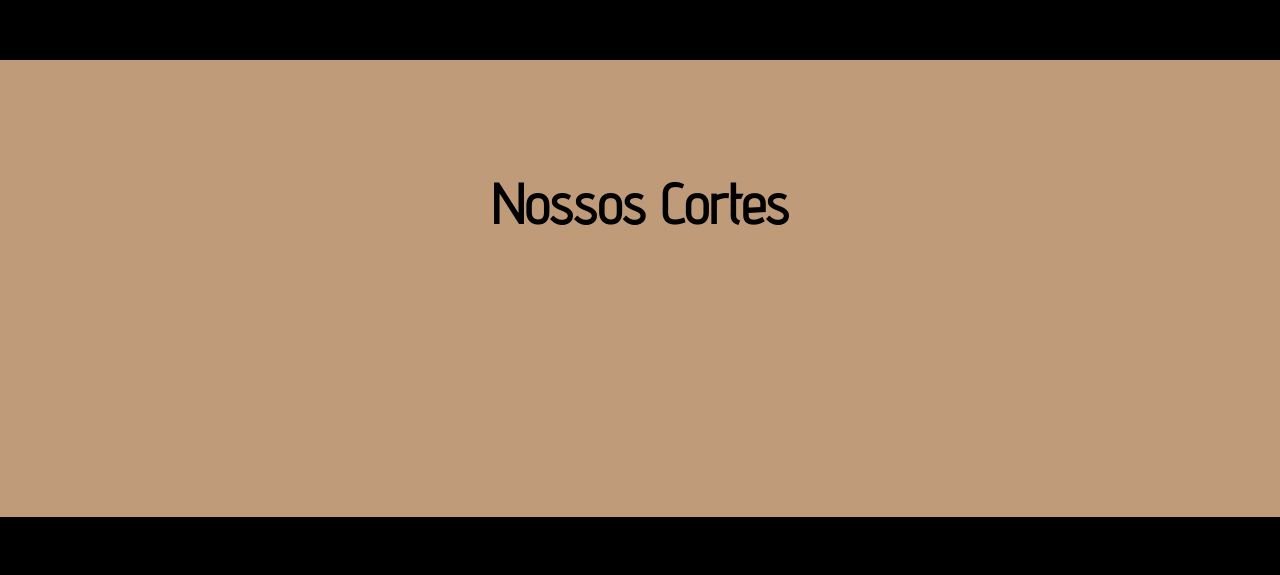
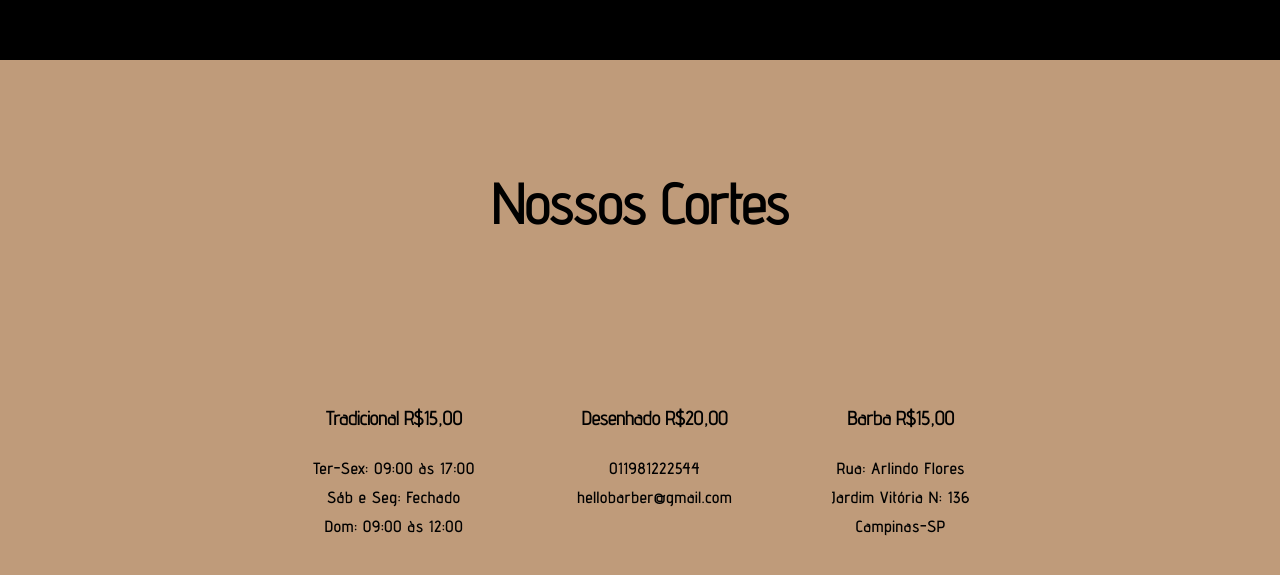
Before and after one commit to JonneBR/hello-barber, a React (Create React App) app: page / in a window 1280 px wide. Shown: the part 2503-3078 px from the top of the page. Before the commit the page ends 3020 px from the top, so only its background shows below. Built offline with nearby package versions, Linux system fonts and the light colour scheme.

Commit message:
font css styles

```diff
--- a/src/components/Services.css
+++ b/src/components/Services.css
@@ -9,3 +9,12 @@
   color: black;
   font-weight: 600;
 }
+
+.services-section .subject {
+  color: black;
+  font-weight: bolder;
+  font-size: 1.5vw;
+}
+.services-section .description {
+  color: black;
+}
--- a/src/components/Services.js
+++ b/src/components/Services.js
@@ -7,6 +7,25 @@ function Services() {
       <div className="services-section">
         <div className="container">
           <h1 className="title heading">Nossos Cortes</h1>
+          <div className="items container">
+            <div className="subject-container">
+              <h1 className="subject heading">Tradicional R$15,00</h1>
+              <h1 className="description heading">Ter-Sex: 09:00 às 17:00</h1>
+              <h1 className="description heading">Sáb e Seg: Fechado</h1>
+              <h1 className="description heading">Dom: 09:00 às 12:00</h1>
+            </div>
+            <div className="subject-container">
+              <h1 className="subject heading">Desenhado R$20,00</h1>
+              <h1 className="description heading">011981222544</h1>
+              <h1 className="description heading">hellobarber@gmail.com</h1>
+            </div>
+            <div className="subject-container">
+              <h1 className="subject heading">Barba R$15,00</h1>
+              <h1 className="description heading">Rua: Arlindo Flores</h1>
+              <h1 className="description heading">Jardim Vitória N: 136</h1>
+              <h1 className="description heading">Campinas-SP</h1>
+            </div>
+          </div>
         </div>
       </div>
     </>
```
